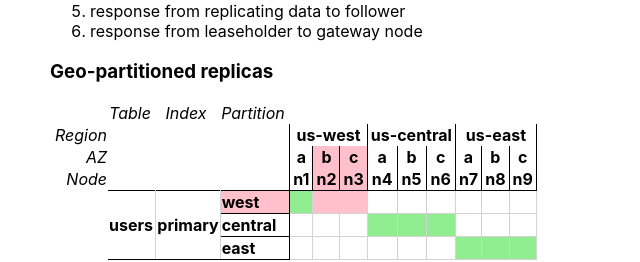
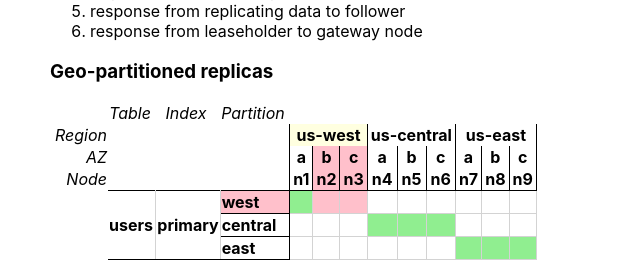
Before and after one commit to vilterp/crdb-config-explorer, a React (Create React App) app: page / in a window 1280 px wide. Shown: the part 1900-2162 px from the top of the page, without its empty margins (0-640 px from the left). Built offline with nearby package versions, Linux system fonts and the light colour scheme.

Commit message:
show localities as partially down
not sure I actually want to show this, but need to compute it to
toggle...

```diff
--- a/src/App.css
+++ b/src/App.css
@@ -59,7 +59,11 @@
   cursor: pointer;
 }
 
-.config-view .formation-node.formation-node-down {
+.config-view .formation-node.formation-node-partially-down {
+  background-color: lightyellow;
+}
+
+.config-view .formation-node.formation-node-fully-down {
   background-color: pink;
 }
 
--- a/src/arrays.ts
+++ b/src/arrays.ts
@@ -28,3 +28,13 @@ export function removeAt<T>(arr: T[], idx: number): T[] {
   });
   return out;
 }
+
+export function intersection<T>(as: T[], bs: T[]): T[] {
+  const int: T[] = [];
+  as.forEach(a => {
+    if (bs.indexOf(a) !== -1) {
+      int.push(a);
+    }
+  });
+  return int;
+}
--- a/src/model.ts
+++ b/src/model.ts
@@ -1,5 +1,6 @@
 import React from "react";
 import { replicasForSchemaPath } from "./allocate";
+import { intersection } from "./arrays";
 
 export interface Situation {
   config: Configuration;
@@ -170,7 +171,7 @@ export interface KVWrite {
   partitionName: string;
 }
 
-// vulnerability
+// replication status
 
 type ReplicationStatus = "OK" | "Underreplicated" | "Unavailable";
 
@@ -190,3 +191,31 @@ export function getReplicationStatus(
   }
   return "Underreplicated";
 }
+
+// locality status
+
+export type LocalityStatus = "OK" | "PartiallyDown" | "FullyDown";
+
+export function getAZStatus(az: AZ, downNodes: number[]): LocalityStatus {
+  const ids = az.nodes.map(n => n.id);
+  return statusForNodeSet(ids, downNodes);
+}
+
+export function getRegionStatus(
+  r: Region,
+  downNodes: number[],
+): LocalityStatus {
+  const ids = nodesInRegion(r).map(n => n.id);
+  return statusForNodeSet(ids, downNodes);
+}
+
+function statusForNodeSet(ids: number[], downNodes: number[]): LocalityStatus {
+  const downInThisAZ = intersection(ids, downNodes);
+  if (downInThisAZ.length === 0) {
+    return "OK";
+  }
+  if (downInThisAZ.length === ids.length) {
+    return "FullyDown";
+  }
+  return "PartiallyDown";
+}
--- a/src/views/configurationMatrix.tsx
+++ b/src/views/configurationMatrix.tsx
@@ -2,7 +2,10 @@ import * as React from "react";
 import {
   allNodesDown,
   Configuration,
+  getAZStatus,
+  getRegionStatus,
   getReplicationStatus,
+  LocalityStatus,
   NodePath,
   nodePathsForFormation,
   nodePathToStr,
@@ -39,40 +42,36 @@ export function ConfigurationView(props: {
           <th className="formation-level-label">Region</th>
           <th colSpan={3} />
           {/* regions */}
-          {props.config.formation.regions.map(region => (
+          {props.config.formation.regions.map(region => {
+            const status = getRegionStatus(region, props.downNodeIDs);
+            return (
               <th
                 key={region.name}
                 colSpan={numNodesInRegion(region)}
-              className={classNames("formation-node", {
-                "formation-node-down": allNodesDown(
-                  nodesInRegion(region),
-                  props.downNodeIDs,
-                ),
-              })}
+                className={classNameForFormationNode(status)}
               >
                 {region.name}
               </th>
-          ))}
+            );
+          })}
         </tr>
         <tr>
           <th className="formation-level-label">AZ</th>
           <th colSpan={3} />
           {/* az's */}
           {props.config.formation.regions.map(region =>
-            region.azs.map(az => (
+            region.azs.map(az => {
+              const status = getAZStatus(az, props.downNodeIDs);
+              return (
                 <th
                   key={az.name}
                   colSpan={numNodesInAZ(az)}
-                className={classNames("formation-node", {
-                  "formation-node-down": allNodesDown(
-                    az.nodes,
-                    props.downNodeIDs,
-                  ),
-                })}
+                  className={classNameForFormationNode(status)}
                 >
                   {az.name}
                 </th>
-            )),
+              );
+            }),
           )}
         </tr>
         <tr>
@@ -91,7 +90,7 @@ export function ConfigurationView(props: {
                     "formation-node",
                     "formation-node-leaf",
                     {
-                      "formation-node-down":
+                      "formation-node-fully-down":
                         props.downNodeIDs.indexOf(node.id) !== -1,
                     },
                   )}
@@ -155,6 +154,13 @@ export function ConfigurationView(props: {
   );
 }
 
+function classNameForFormationNode(localityStatus: LocalityStatus): string {
+  return classNames("formation-node", {
+    "formation-node-partially-down": localityStatus === "PartiallyDown",
+    "formation-node-fully-down": localityStatus === "FullyDown",
+  });
+}
+
 function renderCell(
   nodePath: NodePath,
   schemaPath: SchemaPath,
```
Lines whose indentation alone changed are shown as unchanged.
